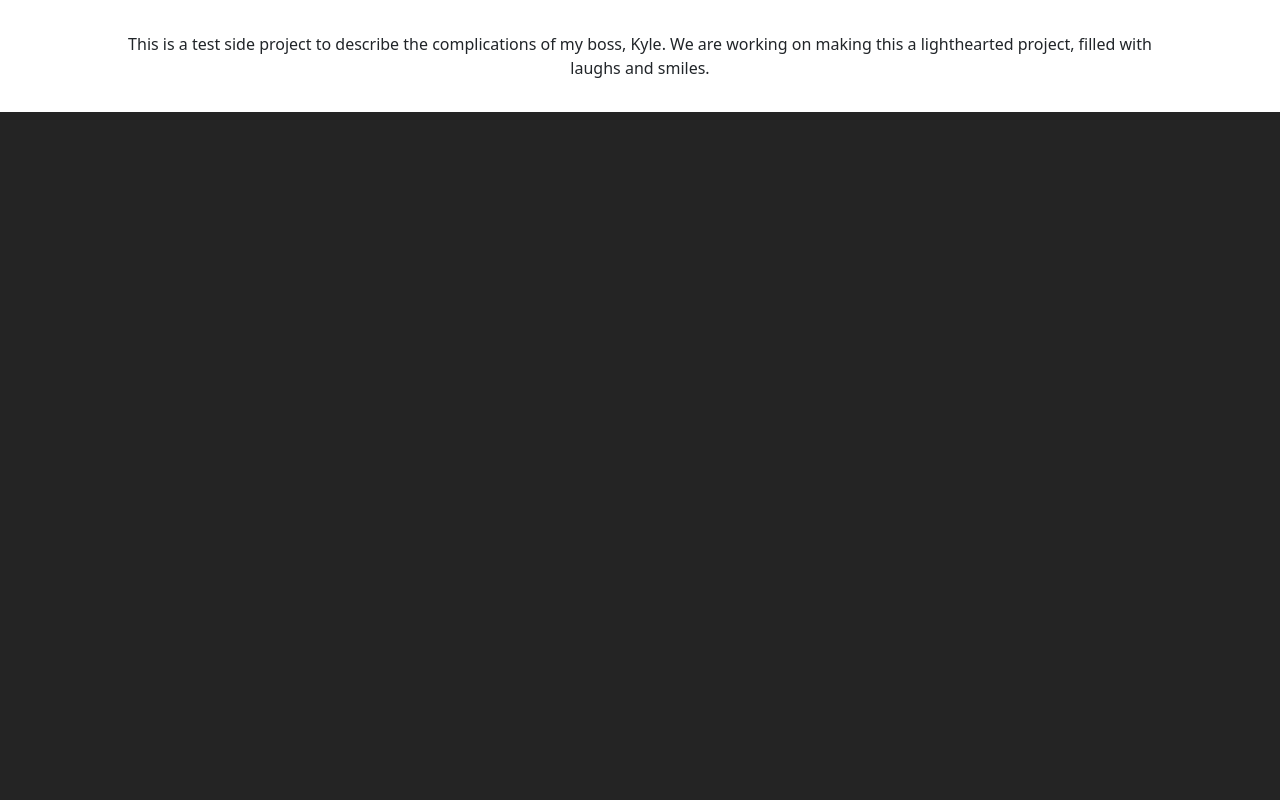
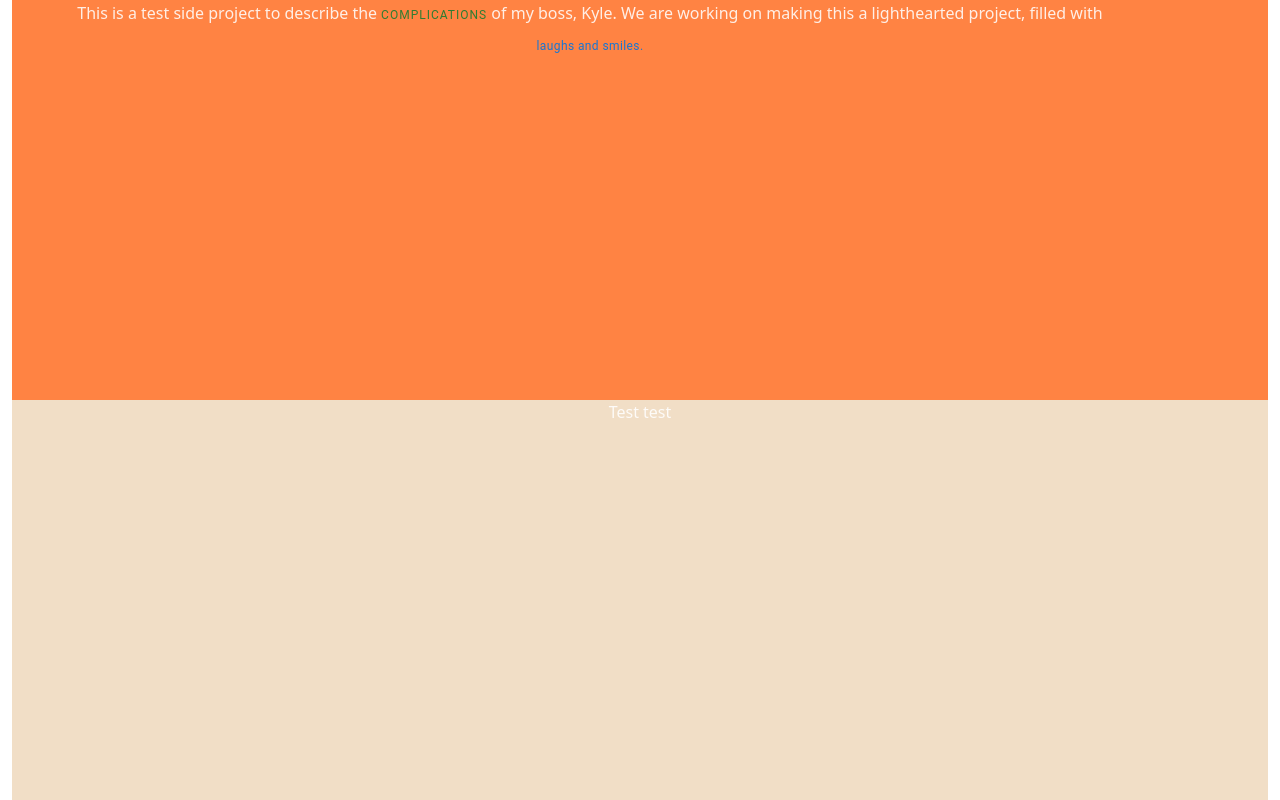
Before and after one commit to RStrozier/complicated-kyle, a React (Vite) app: page / in a window 1280 px wide. Shown: the top 800 px of the page. Built offline with nearby package versions, Linux system fonts and the light colour scheme.

Commit message:
color scheme completed

```diff
--- a/src/App.css
+++ b/src/App.css
@@ -1,10 +1,13 @@
 #root {
-  max-width: 1280px;
-  margin: 0 auto;
-  padding: 2rem;
+  margin: 0 0;
+  padding: 0 0;
   text-align: center;
+  color: rgba(255, 255, 255, 0.87);
+  font-synthesis: none;
+  text-rendering: optimizeLegibility;
+  -webkit-font-smoothing: antialiased;
+  -moz-osx-font-smoothing: grayscale;
 }
-
 
 @keyframes spin {
   from {
--- /dev/null
+++ b/src/assets/colors.css
@@ -0,0 +1,31 @@
+.color-main {
+    color: #FF8343;
+}
+
+.bg-main-col {
+    background-color: #FF8343;
+}
+
+.color-submain {
+    color: #F1DEC6;
+}
+
+.bg-submain-col {
+    background-color: #F1DEC6;
+}
+
+.sub-color-1 {
+    color: #179BAE;
+}
+
+.bg-sub-col-1 {
+    background-color: #179BAE;
+}
+
+.sub-color-2 {
+    color: #4158A6;
+}
+
+.bg-sub-col-2 {
+    background-color: #4158A6;
+}
--- /dev/null
+++ b/src/components/HomepageHero.tsx
@@ -0,0 +1,18 @@
+import Typography from "@mui/material/Typography"
+
+
+const HomepageHero = () => {
+  return (
+    <>
+      <div className="mx-2 container-md text-md">
+        This is a test side project to describe the
+        <Typography variant="overline" color="success"> complications</Typography> of my
+        boss, Kyle. We are working on making this a lighthearted project,
+        filled with <Typography variant="caption" color="primary" noWrap> laughs and smiles.</Typography>
+      </div>
+
+</>
+  )
+}
+
+export default HomepageHero
--- a/src/index.css
+++ b/src/index.css
@@ -1,19 +1,3 @@
 @tailwind base;
 @tailwind components;
 @tailwind utilities;
-
-
-:root {
-  font-family: Inter, system-ui, Avenir, Helvetica, Arial, sans-serif;
-  line-height: 1.5;
-  font-weight: 400;
-
-  color-scheme: light dark;
-  color: rgba(255, 255, 255, 0.87);
-  background-color: #242424;
-
-  font-synthesis: none;
-  text-rendering: optimizeLegibility;
-  -webkit-font-smoothing: antialiased;
-  -moz-osx-font-smoothing: grayscale;
-}
--- a/src/pages/Homepage.tsx
+++ b/src/pages/Homepage.tsx
@@ -1,15 +1,12 @@
+import SectionOne from "../sections/SectionOne";
+
 
 const Homepage = () => {
   return (
     <>
-    <div className="container-md">
-    <div className="mx-10">This is a test side project to describe the
-        complications of my boss, Kyle. We are working on making this a
-        lighthearted project, filled with laughs and smiles.
-     </div>
-    </div>
+     <SectionOne />
     </>
-  )
-}
+  );
+};
 
-export default Homepage
+export default Homepage;
--- /dev/null
+++ b/src/sections/SectionOne.tsx
@@ -0,0 +1,23 @@
+import HomepageHero from "../components/HomepageHero";
+
+const SectionOne = () => {
+  return (
+    <>
+      <div className="container-fluid">
+        <div className="bg-main-col h-[400px]">
+          <HomepageHero />
+        </div>
+        <div className="bg-submain-col h-[800px]">
+          <div className="div">Test test</div>
+        </div>
+        <div className="bg-sub-col-1 h-[800px]">
+          <div className="div">Test test</div>
+        </div>
+        <div className="bg-sub-col-2 h-[800px]" />
+        <div className="bg-main-col h-[200px]" />
+      </div>
+    </>
+  );
+};
+
+export default SectionOne;
```
Also changed, not shown: package.json (+5 -2 lines), src/App.tsx (+6 -3 lines), 1 other file (tests, documents, lock files or other folders).
